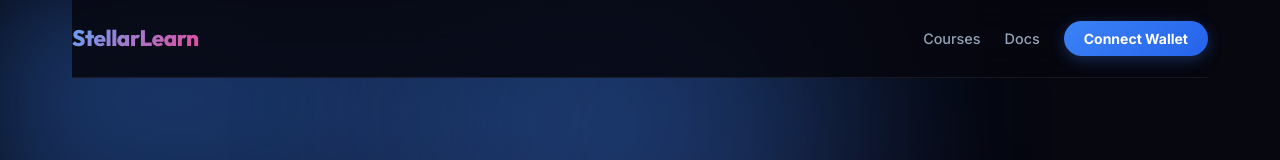
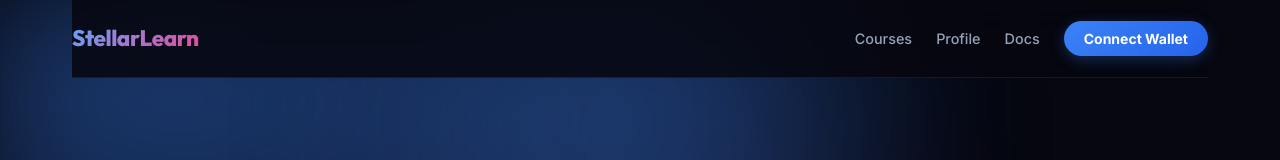
Before and after one commit to StellarLearn/stellar-learn, a Next.js app in the folder apps/web/: page / in a window 1280 px wide. Shown: the top 160 px of the page. Built offline with nearby package versions, Linux system fonts and the light colour scheme.

Commit message:
feat: add profile navigation links to header and update roadmap progress

```diff
--- a/apps/web/app/dashboard/page.tsx
+++ b/apps/web/app/dashboard/page.tsx
@@ -51,6 +51,9 @@ export default function Dashboard() {
           StellarLearn
         </Link>
         <div style={{ display: "flex", alignItems: "center", gap: "1.5rem" }}>
+          <Link href="/profile" style={{ color: "var(--text-secondary)", fontSize: "0.9rem", fontWeight: 500 }}>
+            Profile
+          </Link>
           <Link href="/docs" style={{ color: "var(--text-secondary)", fontSize: "0.9rem", fontWeight: 500 }}>
             Docs
           </Link>
--- a/apps/web/app/page.tsx
+++ b/apps/web/app/page.tsx
@@ -40,6 +40,12 @@ export default function Home() {
             style={{ color: "var(--text-secondary)", fontSize: "0.9rem", fontWeight: 500 }}
           >
             Courses
+          </Link>
+          <Link
+            href="/profile"
+            style={{ color: "var(--text-secondary)", fontSize: "0.9rem", fontWeight: 500 }}
+          >
+            Profile
           </Link>
           <Link
             href="/docs"
```
Also changed, not shown: 1 other file (tests, documents, lock files or other folders).
